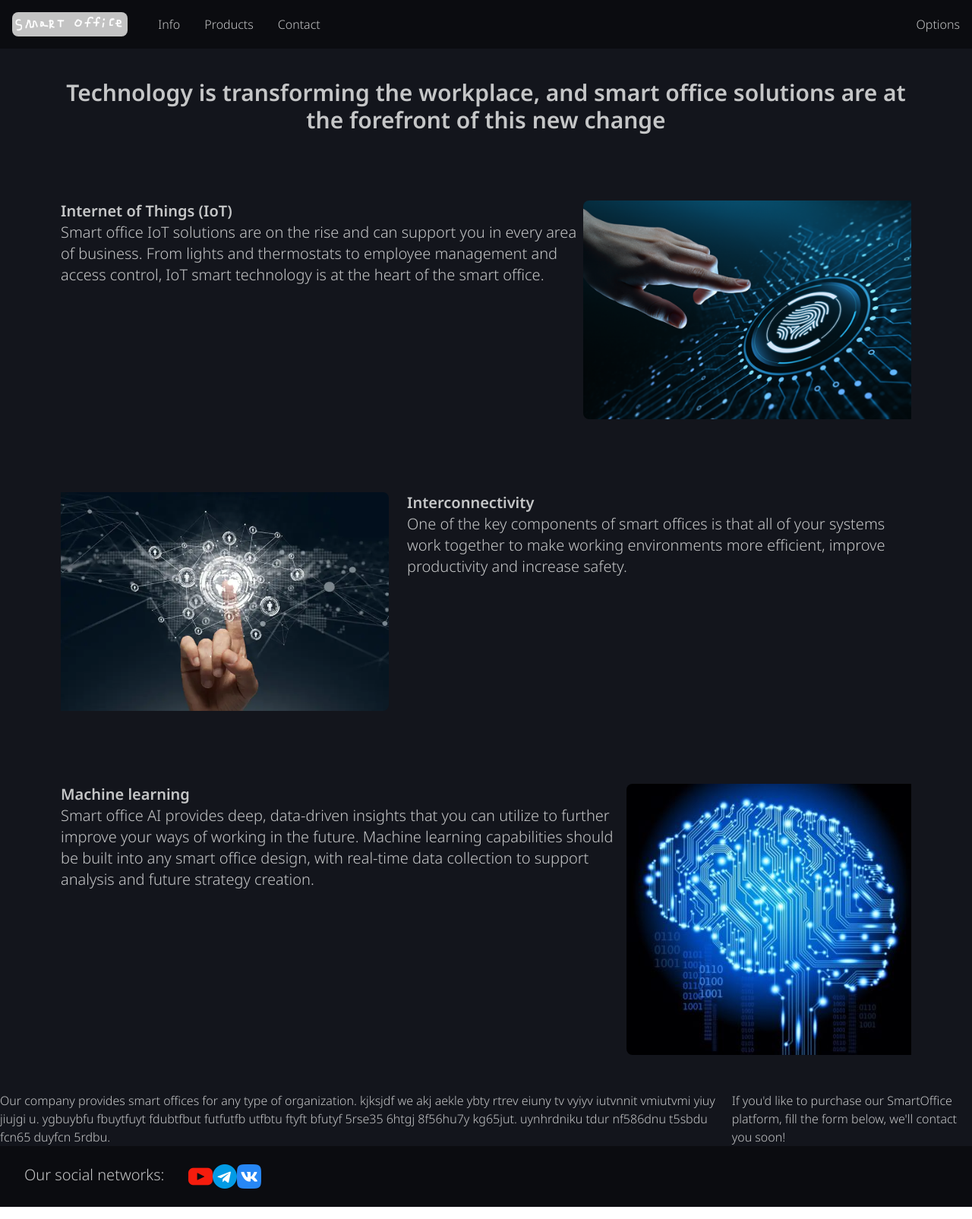
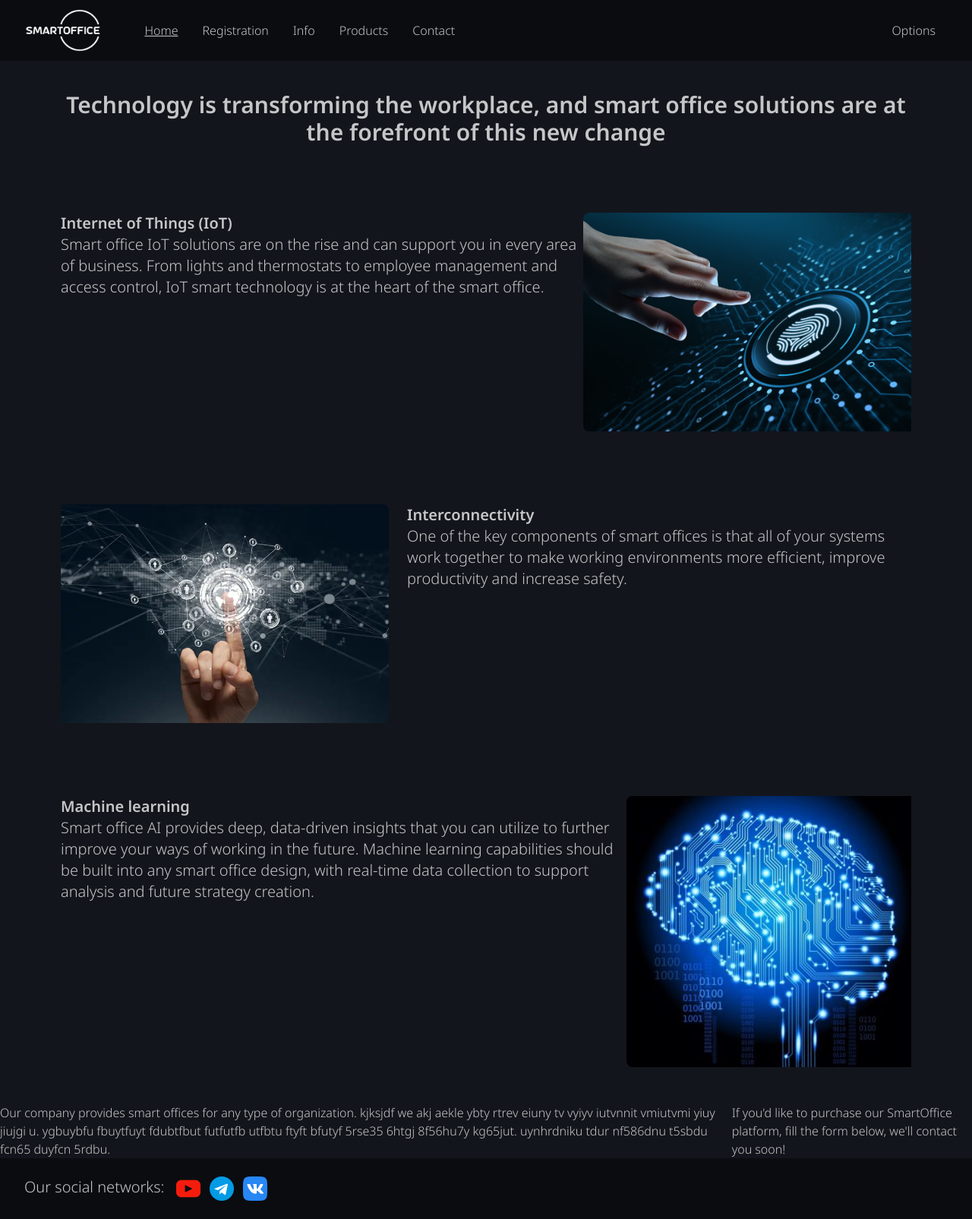
Before and after one commit to Michael2464/SmartOffice, a Vue app: page / in a window 1280 px wide. Shown: the whole page at 76% size. Built offline with nearby package versions, Linux system fonts and the light colour scheme.

Commit message:
Some changes

```diff
--- a/src/App.vue
+++ b/src/App.vue
@@ -1,9 +1,20 @@
 <template>
+  <Header />
   <router-view />
+  <Footer />
 </template>
 
 <script setup lang="ts">
+import Header from './components/Header.vue';
+import Footer from './components/Footer.vue';
 
 </script>
 
-<style scoped></style>
+<style>
+  @import url('https://fonts.googleapis.com/css2?family=Noto+Sans:wght@300&family=Raleway:wght@300;400&family=Work+Sans:wght@300&display=swap');
+  @import url('https://fonts.googleapis.com/css2?family=Noto+Sans:wght@600&family=Raleway:wght@300;400&family=Work+Sans:wght@300&display=swap');
+
+  * {
+    font-family: 'Noto Sans', sans-serif;
+  }
+</style>
--- /dev/null
+++ b/src/components/Footer.vue
@@ -0,0 +1,19 @@
+<template>
+	<!-- Our Social Networks and other information useful for the clients  -->
+	<footer class="flex px-8 py-6 bg-blackC text-whiteC">
+	  <h1 class="pe-4 text-xl">Our social networks: </h1>
+	  <div class="flex space-x-3">
+	    <a href=""><img class="w-8 h-8" src="../assets/icons/youtube.png"></a>
+	    <a href=""><img class="w-8 h-8" src="../assets/icons/telegram.png"></a>
+	    <a href=""><img class="w-8 h-8" src="../assets/icons/vk.png"></a>
+	  </div>
+	</footer>
+</template>
+
+<script setup lang="ts">
+
+</script>
+
+<style>
+
+</style>
--- /dev/null
+++ b/src/components/Header.vue
@@ -0,0 +1,32 @@
+<template>
+	<header class="flex items-center w-full py-2 px-8 text-whiteC bg-blackC">
+	  <img class="h-16 rounded-lg" src="../assets/icons/smart_office.png">
+
+		<nav class="ms-8 px-6 space-x-8">
+			<router-link to="/">Home</router-link>
+			<router-link to="/registration">Registration</router-link>
+			<router-link to="/a">Info</router-link>
+			<router-link to="/b">Products</router-link>
+			<router-link to="/c">Contact</router-link>
+		</nav>
+
+	  <!-- <span class="h-full">
+	    <li class="inline-block"><a href="#">Info</a></li>
+	    <li class="inline-block"><a href="#">Products</a></li>
+	    <li class="inline-block"><a href="#">Contact</a></li>
+	  </span> -->
+
+	  <!-- Later it might be an image -->
+	  <p class="ml-auto p-4">Options</p>
+	</header>
+</template>
+
+<script setup lang="ts">
+
+</script>
+
+<style scoped>
+.router-link-active {
+	text-decoration: underline;
+}
+</style>
--- a/src/router/index.ts
+++ b/src/router/index.ts
@@ -1,18 +1,19 @@
 import { createRouter, createWebHistory, RouteRecordRaw } from 'vue-router';
-import Home from '../views/Home.vue'
-import RegLog from '../views/RegLog.vue'
+
+import Home from './../views/Home.vue';
+import Registration from '../views/Registration.vue';
 
 const routes: Array<RouteRecordRaw> = [
   {
     path: '/',
     name: 'home',
     component: Home
+  },
+  {
+    path: '/registration',
+    name: 'registration',
+    component: Registration
   }
-  //{
-  //  path: '/',
-  //  name: 'reglog',
-  //  component: RegLog
-  //}
 ];
 
 const router = createRouter({
--- a/src/views/Home.vue
+++ b/src/views/Home.vue
@@ -1,21 +1,6 @@
 <template>
-  <div id="customFont" class="box-border m-0 p-0 text-whiteC bg-blackC w-full bg-cover bg-center">
-    <header class="flex items-center py-4 px-4">
-      <img class="w-30 h-8 rounded-lg" src="../assets/icons/smart_office_temp.png">
-
-      <span class="px-6">
-        <li class="inline-block px-4"><a href="#">Info</a></li>
-        <li class="inline-block px-4"><a href="#">Products</a></li>
-        <li class="inline-block px-4"><a href="#">Contact</a></li>
-      </span>
-
-      <!-- Later it might be an image -->
-      <p class="ml-auto mr-0">Options</p>
-    </header>
-  </div>
-
   <!-- Information -->
-  <div id="customFont" class="bg-blackCL text-whiteC">
+  <div class="bg-blackCL text-whiteC">
     <div class="py-10">
       <p class="text-center font-semibold text-3xl px-20 items-center">Technology is transforming the workplace, and smart office solutions are at the forefront of this new change</p>
     </div>
@@ -53,30 +38,13 @@
         <!-- Registration here -->
       </div>
     </div>
-
-    <!-- Our Social Networks and other information useful for the clients  -->
-    <div class="flex py-6 bg-blackC">
-      <h1 class="px-8 text-xl">Our social networks: </h1>
-      <div class="flex">
-        <a href=""><img class="w-8 h-8" src="../assets/icons/youtube.png"></a>
-        <a href=""><img class="w-8 h-8" src="../assets/icons/telegram.png"></a>
-        <a href=""><img class="w-8 h-8" src="../assets/icons/vk.png"></a>
-      </div>
-    </div>
-
   </div>
-  <!-- <router-view /> -->
 </template>
 
 <script setup lang="ts">
 
 </script>
 
-<style>
-  @import url('https://fonts.googleapis.com/css2?family=Noto+Sans:wght@300&family=Raleway:wght@300;400&family=Work+Sans:wght@300&display=swap');
-  @import url('https://fonts.googleapis.com/css2?family=Noto+Sans:wght@600&family=Raleway:wght@300;400&family=Work+Sans:wght@300&display=swap');
+<style scoped>
 
-  #customFont {
-    font-family: 'Noto Sans', sans-serif;
-  }
 </style>
--- a/src/views/RegLog.vue
+++ b/src/views/Registration.vue
@@ -96,10 +96,6 @@
 
 </script>
 
-<style>
-@import url('https://fonts.googleapis.com/css2?family=Noto+Sans:wght@300&family=Raleway:wght@300;400&family=Work+Sans:wght@300&display=swap');
-@import url('https://fonts.googleapis.com/css2?family=Noto+Sans:wght@600&family=Raleway:wght@300;400&family=Work+Sans:wght@300&display=swap');
+<style scoped>
 
-#customFont {
-  font-family: 'Noto Sans', sans-serif;
-}</style>
+</style>
```
Also changed, not shown: src/assets/icons/smart_office.png (added), src/assets/icons/smart_office_temp.png (deleted).
